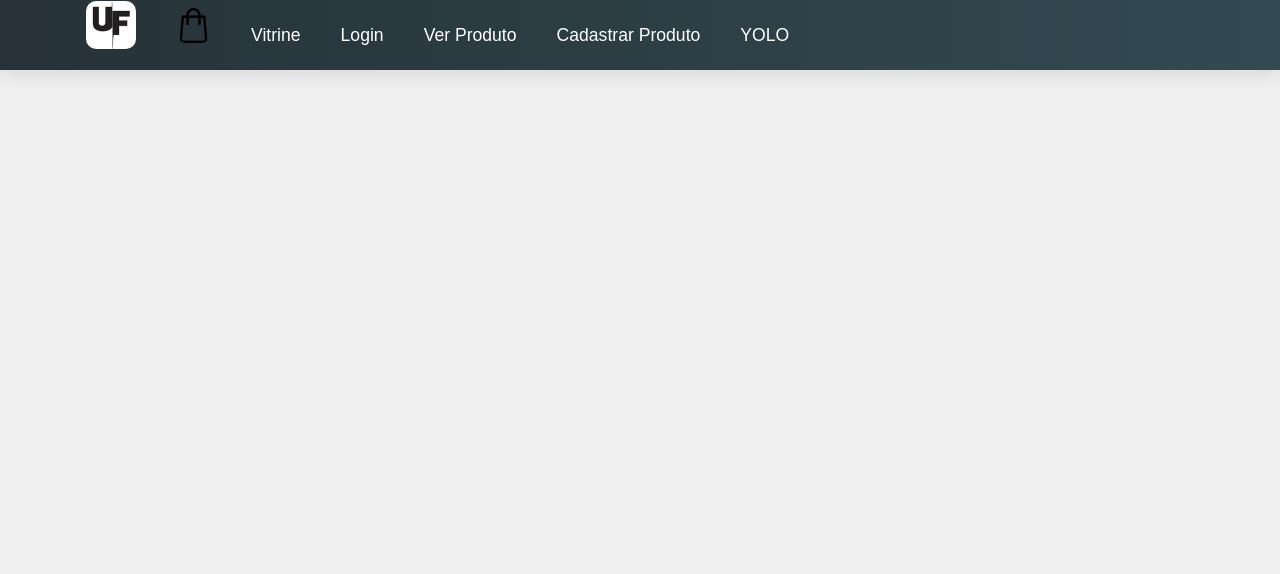
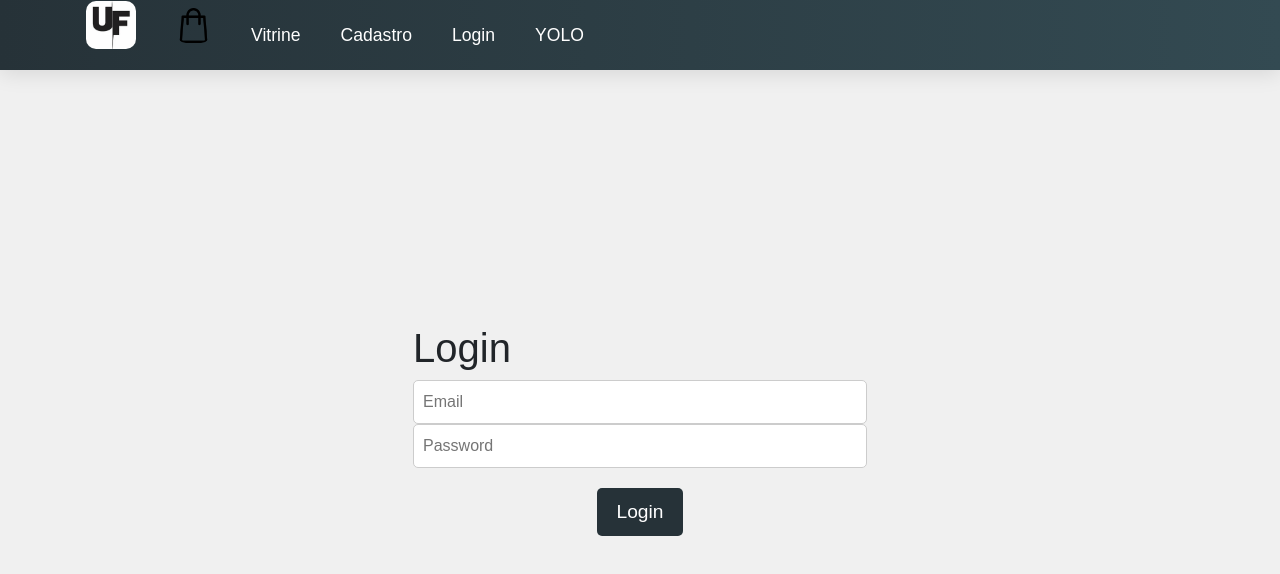
Before and after one commit to Used-Favorites/REACT-FRONTEND, a React (Create React App) app: page /login in a window 1280 px wide. Shown: the top 574 px of the page. Built offline with nearby package versions, Linux system fonts and the light colour scheme.

Commit message:
Login valido funcionando

```diff
--- a/src/App.js
+++ b/src/App.js
@@ -1,23 +1,33 @@
 
 import { BrowserRouter as Router, Routes, Route } from 'react-router-dom';
 import Header from './Components/Header';
+import React, { useState } from 'react';
 import './App.css'
 import PaginaCadastro from './paginaCadastro/PaginaCadastro'
 import Produto from './PaginaProduto/Produto'
 import CadastroProduto from './PaginaCadastroProduto/CadastroProduto';
 import Python from './Python';
+import LoginPage from './Login/login';
 import PaginaVitrine from './Vitrine';
-
+import { AuthProvider } from './AuthContext.jsx';
 function App() {
+  const [userName, setUserName] = useState(null);
+  const handleLogin = (response) => {
+    // Supondo que response.data.name tenha o nome do usuário
+    setUserName(response.data.name);
+  };
+   return (
 
 
-   return (
+    <AuthProvider>
       <Router>
-      <Header />
+      <Header userName={userName} />
         <div className="main-content">
           <Routes>
+          <Route path="/" element={<PaginaVitrine />} />
           <Route path="/PaginaVitrine" element={<PaginaVitrine />} />
           <Route path="/paginaCadastro" element={<PaginaCadastro />} />
+          <Route path="/login" element={<LoginPage onLogin={handleLogin} />} />
           <Route path="/paginaProduto/:id" element={<Produto />} />
           <Route path="/paginaCadastroProduto" element={<CadastroProduto />} />
           <Route path="/Python" element={<Python />} />
@@ -25,6 +35,7 @@ function App() {
           </Routes>
         </div>
       </Router>
+    </AuthProvider>
   );
 }
 
--- /dev/null
+++ b/src/AuthContext.jsx
@@ -0,0 +1,38 @@
+//gerencia o estado da autenticação do usuario
+// src/AuthContext.jsx
+//oferece funções e informações sobre o usuario
+
+import React, { createContext, useContext, useState, useEffect } from 'react';
+
+const AuthContext = createContext();
+
+export const AuthProvider = ({ children }) => {
+    const [user, setUser] = useState(null);
+    const [loading, setLoading] = useState(true);
+
+    useEffect(() => {
+        const token = localStorage.getItem('token');
+        if (token) {
+            setUser({ token });
+        }
+        setLoading(false);
+    }, []);
+
+    const login = (userData) => {
+        setUser(userData);
+        localStorage.setItem('token', userData.token); // Persistir token
+    };
+
+    const logout = () => {
+        localStorage.removeItem('token');
+        setUser(null);
+    };
+
+    return (
+        <AuthContext.Provider value={{ user, login, logout, loading }}>
+            {children}
+        </AuthContext.Provider>
+    );
+};
+
+export const useAuth = () => useContext(AuthContext);
--- a/src/Components/Header.jsx
+++ b/src/Components/Header.jsx
@@ -6,7 +6,7 @@ import sacola from '../assets/sacola-de-compras.png';
 import { Link } from 'react-router-dom';
 
 
-const Header = () => {
+const Header = ({ userName }) => {
   return (
     <div className="header">
 
@@ -25,17 +25,24 @@ const Header = () => {
           <Link to="/paginaVitrine">Vitrine</Link>
         </li>
         <li>
-          <Link to="/paginaCadastro">Login</Link>
+          <Link to="/paginaCadastro">Cadastro</Link>
         </li>
         <li>
-          <Link to="/paginaProduto">Ver Produto</Link>
+          <Link to="/Login">Login</Link>
         </li>
-        <li>
+       {/* <li>
           <Link to="/paginaCadastroProduto">Cadastrar Produto</Link>
-        </li>
+        </li>*/}
         <li>
           <Link to="/Python">YOLO</Link>
         </li>
+        {userName && (
+            <li className="user-name">
+              Bem-vindo, {userName}
+            </li>
+          )}
+
+
       </ul>
     </nav>
     </div>
--- /dev/null
+++ b/src/Login/app.css
@@ -0,0 +1,110 @@
+body, html {
+    height: 100%;
+    margin: 0;
+    display: flex;
+    justify-content: center;
+    align-items: center;
+    background-color: #f0f0f0; /* Cor de fundo opcional */
+  }
+  .frame-container {
+    width: 430px; /* Largura do frame do iPhone 15 */
+    height: 932px; /* Altura do frame do iPhone 15 */
+    background-color: #ffffff;
+    margin: 0 auto;
+    border-radius: 10px;
+    box-shadow: 0 0 10px rgba(0, 0, 0, 0.1);
+  }
+
+  .iphone-icons {
+    width: 430px;
+    height: 28px;
+    background-color: #f0f0f0;
+    /* Aqui você pode adicionar ícones com background-image ou usar imagens inline */
+  }
+
+  .login-options {
+    margin: 95px 30px 0;
+    width: 370px;
+    height: 742px;
+    display: flex;
+    flex-direction: column;
+    align-items: center;
+  }
+
+  h2 {
+    font-family: 'Inter', sans-serif;
+    font-weight: 900; /* Black */
+    color: #000000;
+    font-size: 29px;
+    margin-bottom: 40px;
+  }
+
+  .logo {
+    width: 327px;
+    height: 218px;
+    margin-bottom: 64px;
+  }
+
+  .login-form {
+    width: 100%;
+  }
+
+  .form-group {
+    margin-bottom: 16px;
+  }
+
+  input {
+    width: 100%;
+    height: 48px;
+    padding: 10px;
+    border: 1px solid #ccc;
+    border-radius: 5px;
+    font-size: 16px;
+  }
+
+  .login-btn {
+    width: 317px;
+    height: 48px;
+    background-color: #263238;
+    color: white;
+    border: none;
+    border-radius: 5px;
+    cursor: pointer;
+    margin-top: 20px;
+    font-size: 16px;
+    display:flex;
+    justify-content:center;
+    align-items: center;
+  }
+
+  .register-text {
+    margin-top: 20px;
+    color: #000000;
+    font-size: 14px;
+  }
+
+  .social-icons {
+    display: flex;
+    justify-content: space-around;
+    margin-top: 20px;
+  }
+
+  .icon {
+    width: 40px;
+    height: 40px;
+    border-radius: 50%;
+    background-size: cover;
+    background-position: center;
+  }
+
+  .facebook {
+    background-image: url('/path/to/facebook-icon.svg');
+  }
+
+  .google {
+    background-image: url('/path/to/google-icon.svg');
+  }
+
+  .apple {
+    background-image: url('/path/to/apple-icon.svg');
+  }
--- /dev/null
+++ b/src/Login/login.jsx
@@ -0,0 +1,57 @@
+//para gerenciar a autenticação do usuario
+// src/pages/LoginPage.jsx
+//pega o email e a senha do usuario e entrega para a api,caso de sucesso ele armazena o token
+//do usuario com autenticação
+
+import React, { useState } from 'react';
+import axios from 'axios';
+import { useAuth } from '../AuthContext.jsx';
+import config from '../config.js';
+import { useNavigate } from 'react-router-dom';
+
+const LoginPage = () => {
+    const [email, setEmail] = useState('');
+    const [password, setPassword] = useState('');
+    const { login } = useAuth(); //armazena o token do usuario após login bem sucedido
+    const navigate = useNavigate();
+
+
+    const handleLogin = async (e) => {
+        e.preventDefault();
+
+        try {
+            const response = await axios.post(`${config.baseURL}/users/login`, { email, password });
+            login({ token: response.data.token }); // Salva o token
+            // Redirecionar ou fazer alguma outra ação após login
+            navigate('/');
+        } catch (error) {
+            alert("erro"+ error);
+            console.error('Erro de login:', error.response.data);
+        }
+    };
+
+    return (
+        <div>
+            <h1>Login</h1>
+            <form onSubmit={handleLogin}>
+                <input
+                    type="email"
+                    placeholder="Email"
+                    value={email}
+                    onChange={(e) => setEmail(e.target.value)}
+                    required
+                />
+                <input
+                    type="password"
+                    placeholder="Password"
+                    value={password}
+                    onChange={(e) => setPassword(e.target.value)}
+                    required
+                />
+                <button type="submit">Login</button>
+            </form>
+        </div>
+    );
+};
+
+export default LoginPage;
```
Also changed, not shown: src/Login/index.jsx (added, +11 -0 lines). Lines whose indentation alone changed are shown as unchanged.
